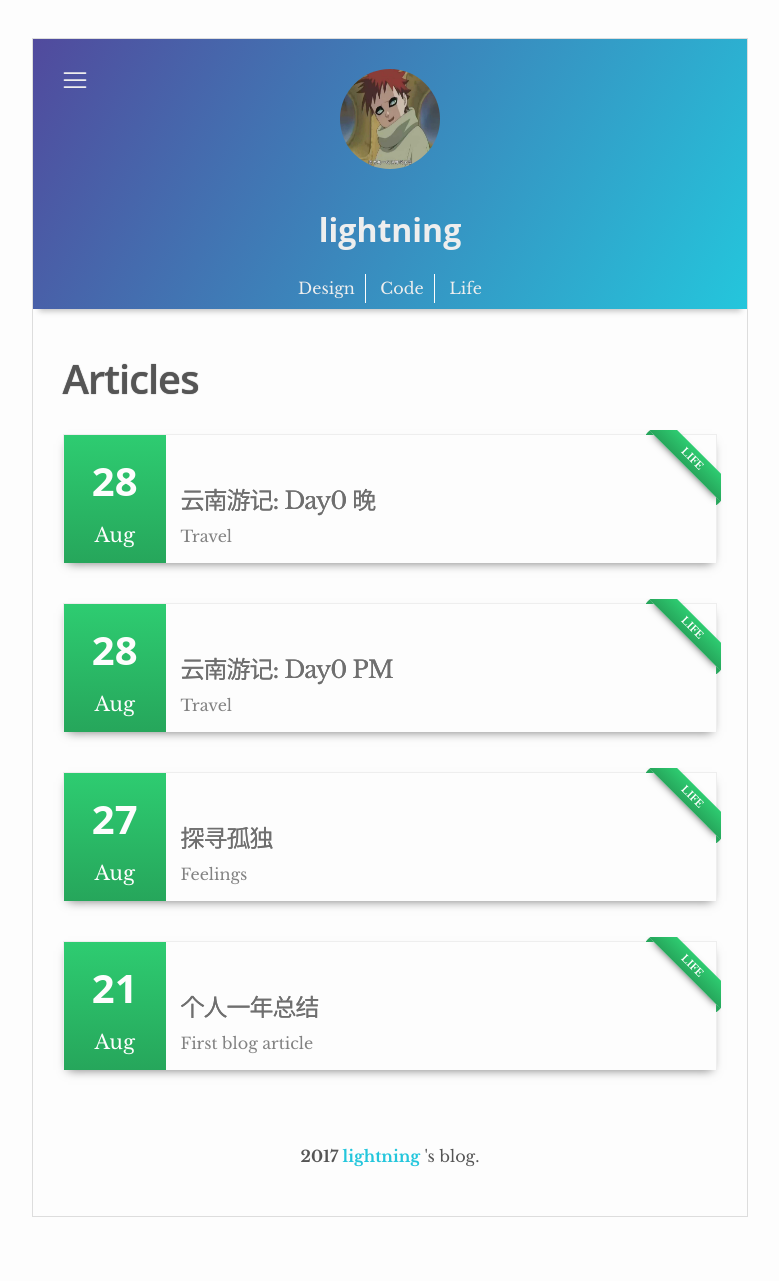
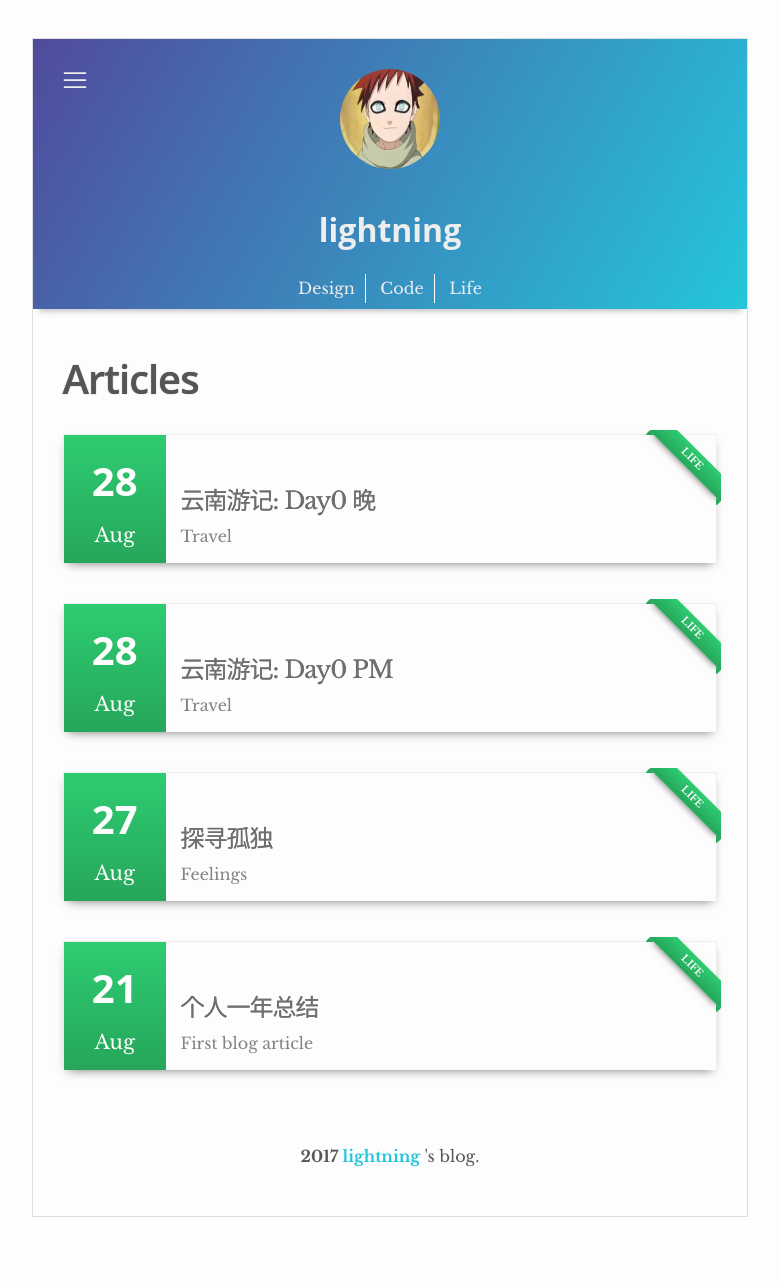
Before and after one commit to lightninggg/blog, a Jekyll site: the page built from index.html, in a window 1280 px wide. Shown: the whole page, without its empty margins (250-1029 px from the left). Built offline with Jekyll 4.4.1, drawn with Linux system fonts in a browser that asks for light colours; comment, search, counter and statistics services are not loaded.

Commit message:
add dele

```diff
--- a/_config.yml
+++ b/_config.yml
@@ -49,7 +49,7 @@ include: [_pages] # Includes files inside _pages directory [Do not remove this]
 
 author:
   name: lightning
-  image: loveyourself.jpg # The author image will be shown on the header. Place this image in /images/ folder.
+  image: timg.jpg # The author image will be shown on the header. Place this image in /images/ folder.
   about: lightning
   twitter: webjeda  # https://twitter.com/ is automatically added
   facebook: webjeda # https://facebook.com/ is automatically added
```
Also changed, not shown: images/loveyourself.jpg (deleted), images/timg.jpg.
